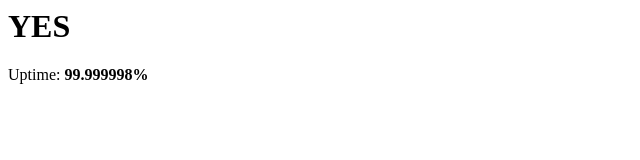
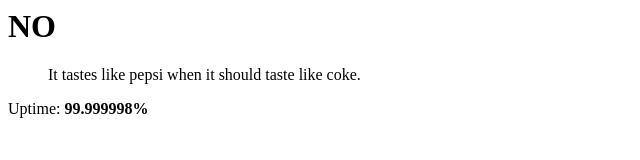
Before and after one commit to umar-ahmed/isthepepsimachinedown, a plain HTML site: page index.html in a window 1280 px wide. Shown: the whole page, without its empty margins (0-640 px from the left). Drawn offline with Linux system fonts and the light colour scheme.

Commit message:
Update index.html

```diff
--- a/index.html
+++ b/index.html
@@ -1,2 +1,3 @@
-<h1>YES</h1>
+<h1>NO</h1>
+<blockquote>It tastes like pepsi when it should taste like coke.</blockquote>
 <p>Uptime: <b>99.999998%</b></p>
```
